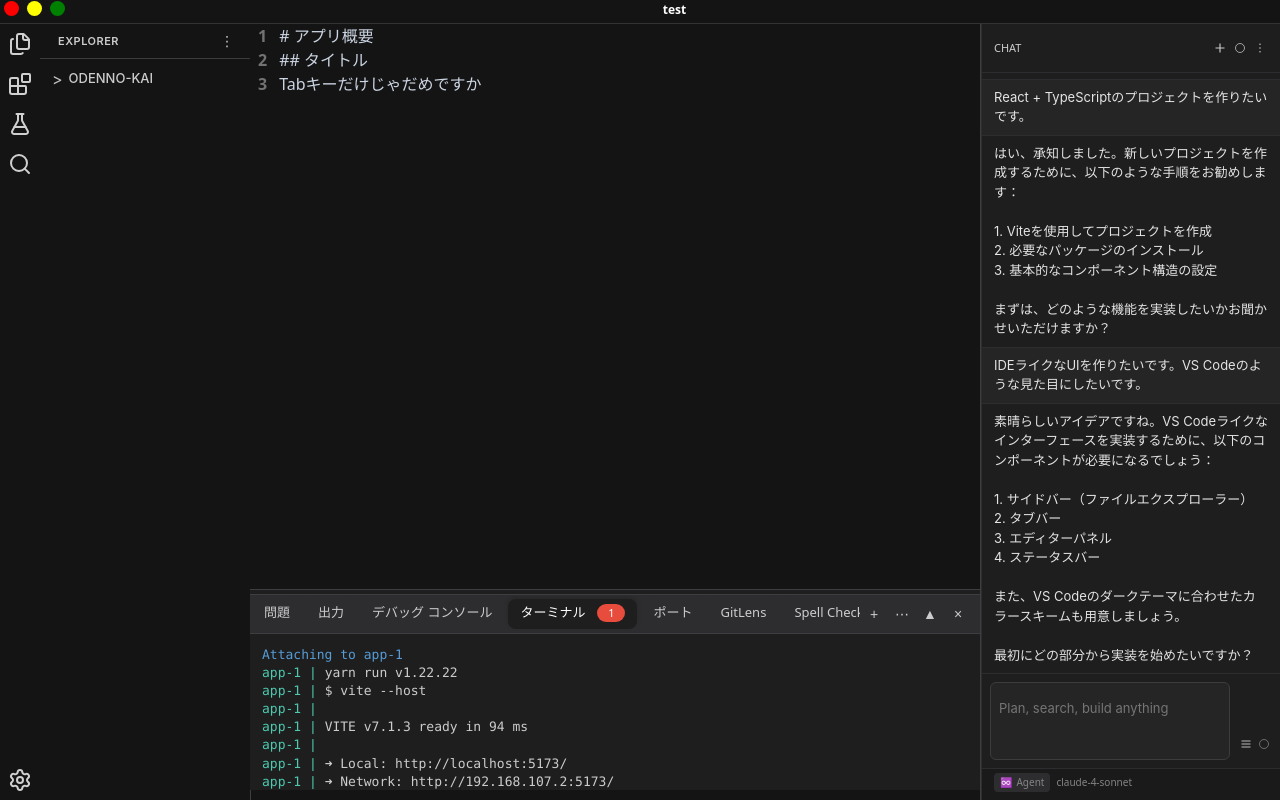
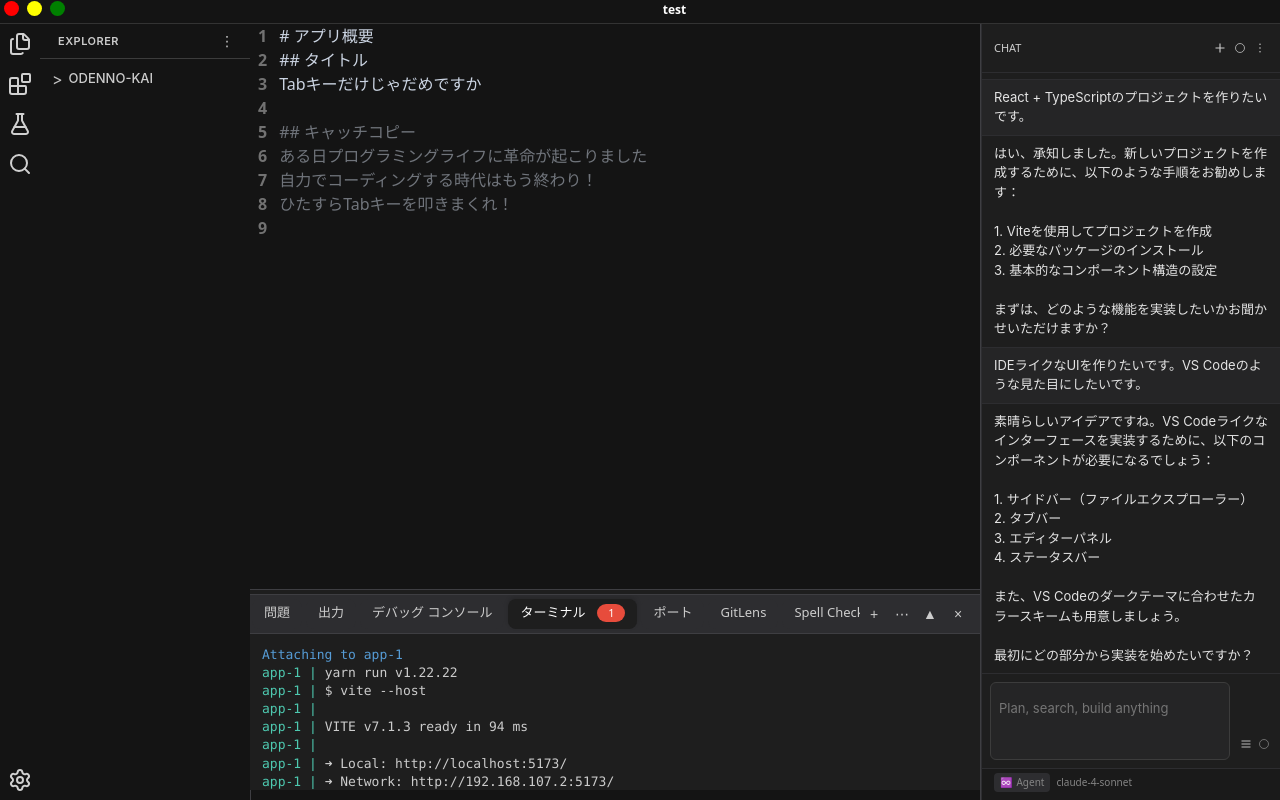
Before and after one commit to OdenTakashi/beyond-tab, a React (Vite) app: page / in a window 1280 px wide. Built offline with nearby package versions, Linux system fonts and the light colour scheme.

Commit message:
feat(view): readmeも補完されるようにする

```diff
--- a/src/scenes/readme_01.tsx
+++ b/src/scenes/readme_01.tsx
@@ -24,5 +24,39 @@ export default {
         </>
       ),
     },
+    {
+      value: <></>,
+    },
+    {
+      value: (
+        <>
+          <Token value="## キャッチコピー" isSuggestion />
+        </>
+      ),
+    },
+    {
+      value: (
+        <>
+          <Token value="ある日プログラミングライフに革命が起こりました" isSuggestion />
+        </>
+      ),
+    },
+    {
+      value: (
+        <>
+          <Token value="自力でコーディングする時代はもう終わり！" isSuggestion />
+        </>
+      ),
+    },
+    {
+      value: (
+        <>
+          <Token value="ひたすらTabキーを叩きまくれ！" isSuggestion />
+        </>
+      ),
+    },
+    {
+      value: <></>,
+    },
   ],
 } as SceneType;
--- a/src/scenes/readme_02.tsx
+++ b/src/scenes/readme_02.tsx
@@ -58,5 +58,48 @@ export default {
     {
       value: <></>,
     },
+    {
+      value: (
+        <>
+          <Token value="## アプリ概要" isSuggestion />
+        </>
+      ),
+    },
+    {
+      value: (
+        <>
+          <Token
+            value="このアプリは、ひたすらTabキーを連打するだけでコードが完成するという、かつてないコーディング体験を提供するシミュレーターです。"
+            isSuggestion
+          />
+        </>
+      ),
+    },
+    {
+      value: <></>,
+    },
+    {
+      value: (
+        <>
+          <Token
+            value="もはや、指先の運動能力こそが、最高のコードを生み出す鍵となるでしょう。タイピング速度、思考力、アルゴリズム設計…そんな常識は今日をもって捨て去ってください。"
+            isSuggestion
+          />
+        </>
+      ),
+    },
+    {
+      value: <></>,
+    },
+    {
+      value: (
+        <>
+          <Token
+            value="あなたの指先から生まれる、虚無とコードのハーモニーを心ゆくまでお楽しみください。"
+            isSuggestion
+          />
+        </>
+      ),
+    },
   ],
 } as SceneType;
--- a/src/scenes/readme_03.tsx
+++ b/src/scenes/readme_03.tsx
@@ -92,5 +92,102 @@ export default {
         </>
       ),
     },
+    {
+      value: <></>,
+    },
+    {
+      value: (
+        <>
+          <Token value="# 遊び方" isSuggestion />
+        </>
+      ),
+    },
+    {
+      value: (
+        <>
+          <Token value="1. Tabを叩いてコーティングする" isSuggestion />
+        </>
+      ),
+    },
+    {
+      value: (
+        <>
+          <Token
+            value="controller/daikon.oden ファイルを開いてください。このファイルは、あなたのTabキー連打をただひたすらに待っています。あとは、指が筋肉痛になるまでTabキーを叩きまくってください。"
+            isSuggestion
+          />
+        </>
+      ),
+    },
+    {
+      value: <></>,
+    },
+    {
+      value: (
+        <>
+          <Token value="2. コードの真髄に触れる" isSuggestion />
+        </>
+      ),
+    },
+    {
+      value: (
+        <>
+          <Token
+            value="一行、また一行とコードが生成されるたびに、あなたは「自分は何をしているのだろう？」という哲学的な問いに直面します。"
+            isSuggestion
+          />
+        </>
+      ),
+    },
+    {
+      value: (
+        <>
+          <Token
+            value="そこに論理的な意味はありません。ただ、コードがそこに生まれる。"
+            isSuggestion
+          />
+        </>
+      ),
+    },
+    {
+      value: (
+        <>
+          <Token
+            value="これこそが、このアプリが提示する「プログラミングの真髄」です。"
+            isSuggestion
+          />
+        </>
+      ),
+    },
+    {
+      value: <></>,
+    },
+    {
+      value: (
+        <>
+          <Token value="3. 虚無になる" isSuggestion />
+        </>
+      ),
+    },
+    {
+      value: (
+        <>
+          <Token
+            value="すべてを終えたとき、あなたは達成感と同時に、なんとも言えない虚無感に襲われます。"
+            isSuggestion
+          />
+        </>
+      ),
+    },
+    {
+      value: (
+        <>
+          <Token
+            value="この虚無感こそが、あなたのプログラミング人生に新たなブレイクスルーをもたらすかもしれません。"
+            isSuggestion
+          />
+        </>
+      ),
+    },
   ],
 } as SceneType;
--- a/src/scenes/readme_04.tsx
+++ b/src/scenes/readme_04.tsx
@@ -171,5 +171,25 @@ export default {
         </>
       ),
     },
+    {
+      value: <></>,
+    },
+    {
+      value: (
+        <>
+          <Token value="# 最後に" isSuggestion />
+        </>
+      ),
+    },
+    {
+      value: (
+        <>
+          <Token
+            value="このアプリが、あなたのプログラミングライフに、新たな気づきと笑いをもたらすことを願っています。"
+            isSuggestion
+          />
+        </>
+      ),
+    },
   ],
 } as SceneType;
```
